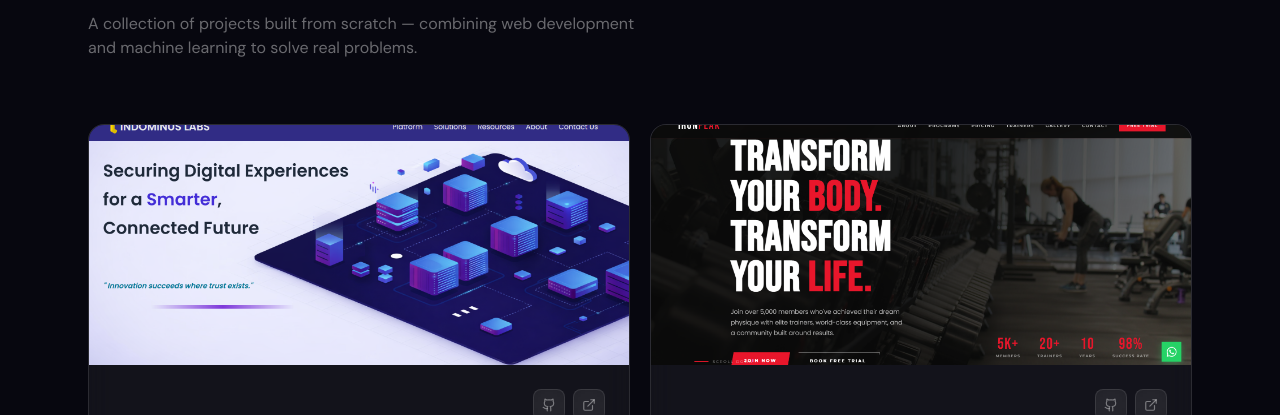
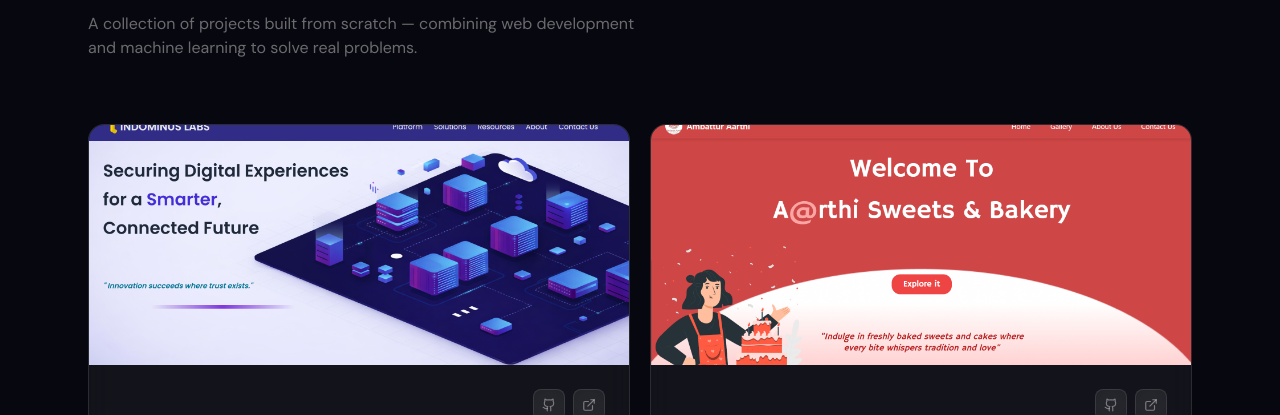
Before and after one commit to Gowtham24MIS/Portfolio, a React (Vite) app in the folder portfolio/: page / in a window 1280 px wide. Shown: the part 2860-3275 px from the top of the page. Built offline with nearby package versions, Linux system fonts and the light colour scheme; a web font is replaced by a local one.

Commit message:
updated the images

```diff
--- a/portfolio/src/data.js
+++ b/portfolio/src/data.js
@@ -82,7 +82,7 @@
     tags: ['React', 'TailwindCSS'],
     color: 'acid',
     accentColor: '#a8ff3e',
-    image: '/projects/gym.png',
+    image: '/projects/aarthi.png',
     demo: 'https://ambattur-aarthi.vercel.app/',
     github: 'https://github.com/Gowtham24MIS/aarthi',
     featured: false,
```
